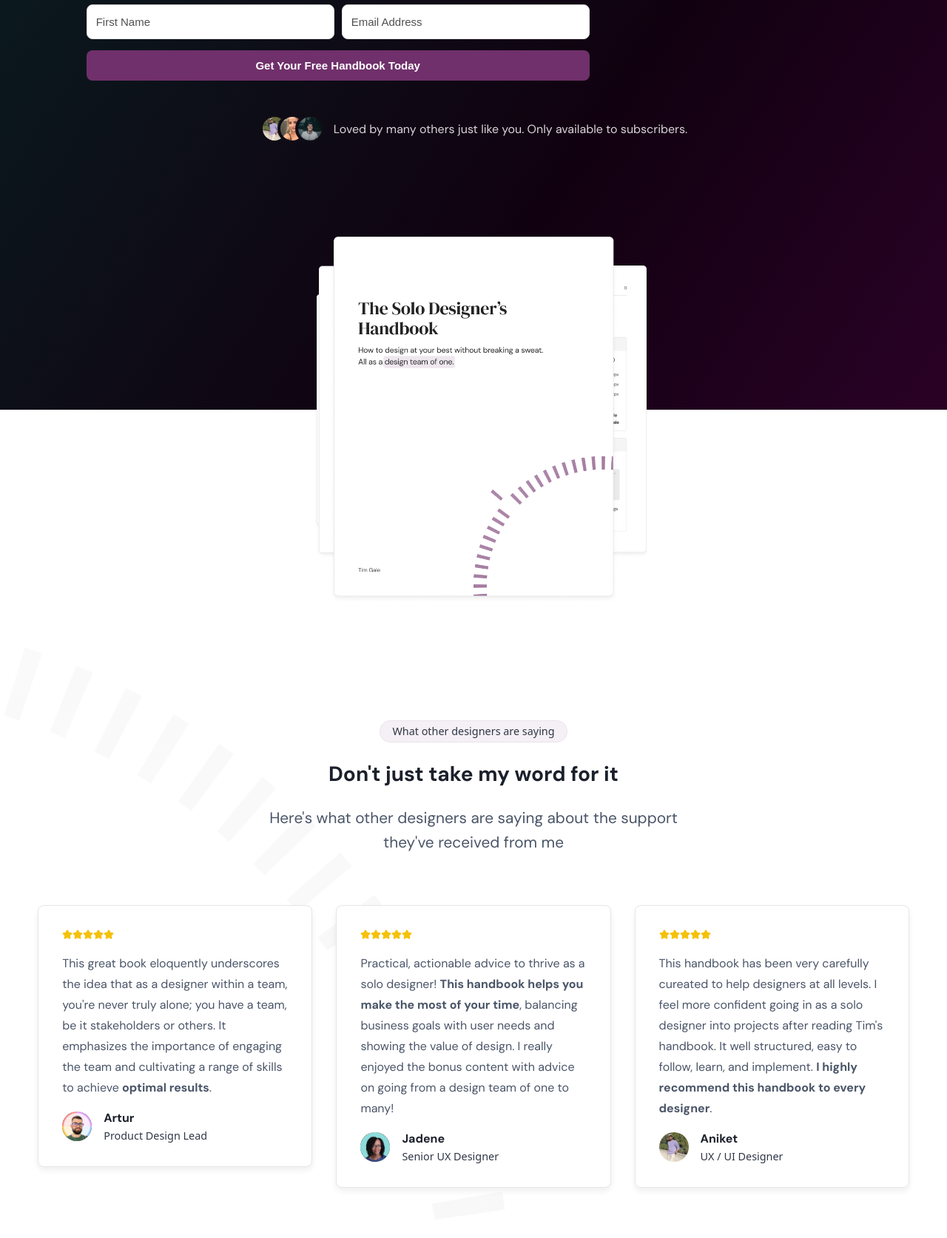
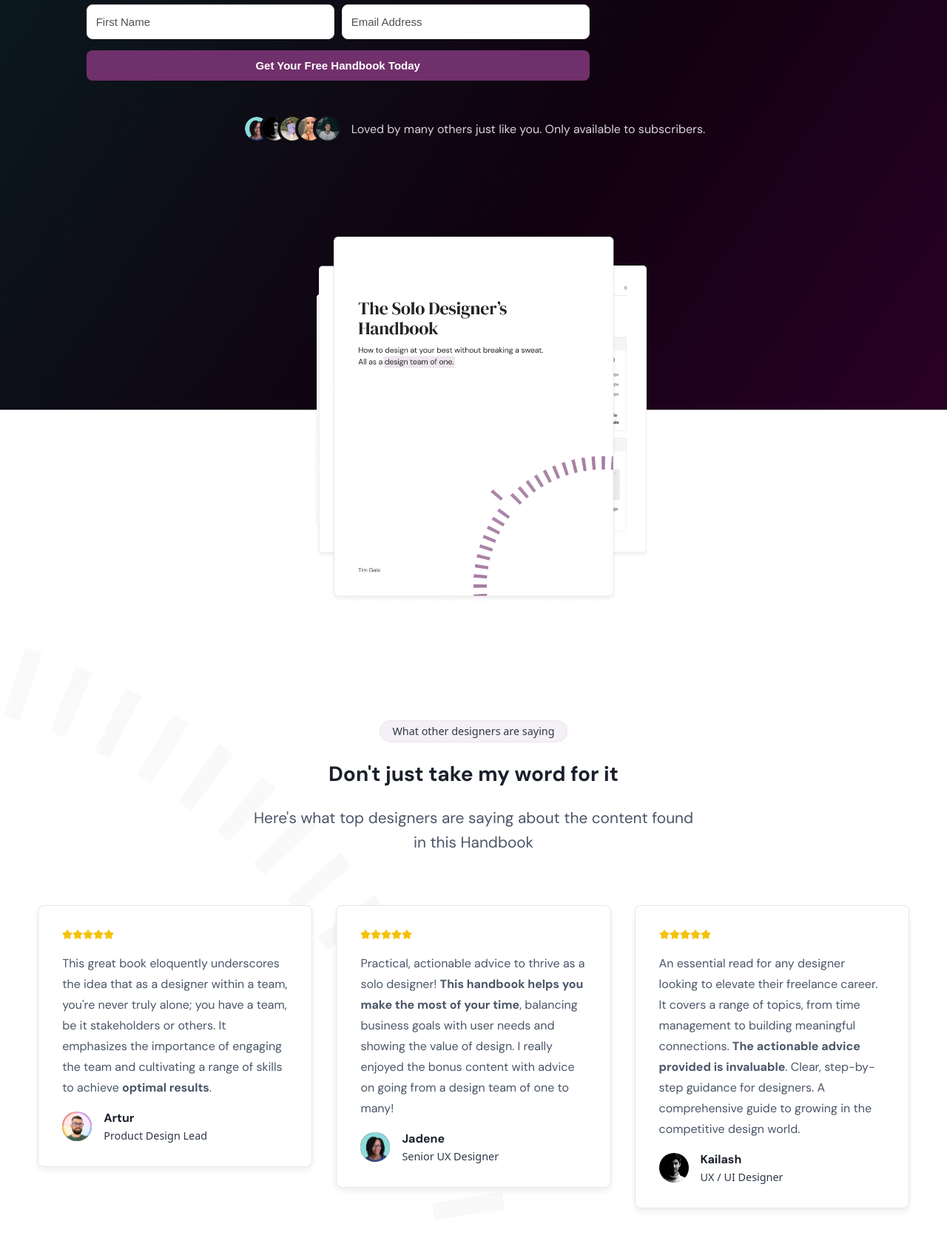
Before and after one commit to timgale/timgale.github.io, a Jekyll site: the page built from solo-designer-handbook.html, in a window 1280 px wide, cut to the strip 726-2531 px from the top of the page. Shown: the top 1674 px of the strip at 74% size. Built offline with Jekyll 4.4.1, drawn with Linux system fonts in a browser that asks for light colours; some of the changed text lies outside the part shown.

Commit message:
Update social proof

```diff
--- a/_sass/components/_container.scss
+++ b/_sass/components/_container.scss
@@ -1080,6 +1080,10 @@
 		align-items: center;
 		gap: 12px;
 
+		@media (max-width: 700px) {
+			flex-direction: column;
+		}
+
 		.photos {
 			display: inline-flex;
 			flex-direction: row-reverse;
@@ -1100,6 +1104,8 @@
 			.proof-photo-1 { background-image: url(../images/customer-nate.jpg); }
 			.proof-photo-2 { background-image: url(../images/customer-kate.jpg); }
 			.proof-photo-3 { background-image: url(../images/customer-aniket.jpg); }
+			.proof-photo-4 { background-image: url(../images/customer-kailash.jpg); }
+			.proof-photo-5 { background-image: url(../images/customer-jadene.jpg); }
 
 		}
 
@@ -1114,6 +1120,11 @@
 			font-family: "DM Sans", sans-serif;
 			color: #DBD3DB;
 			text-align: left;
+
+			@media (max-width: 700px) {
+				text-align: center;
+			}
+
 		}
 
 	}
@@ -1306,11 +1317,29 @@
 
 }
 
+.testimonials-single {
+
+	.testimonial {
+		width: 500px;
+	}
+
+	@media (max-width: 700px) {
+		padding-top: 300px;
+	}
+
+	.col-layout-content {
+		justify-content: center;
+		gap: 32px;
+		padding: 0;
+	}
+
+}
+
 .value {
 	// padding: 0;
 
 	.col-layout-content {
-		gap: 32px;
+		gap: 60px;
 		padding: 0;
 		flex-wrap: wrap;
 		flex-direction: row;
@@ -1339,12 +1368,12 @@
 		}
 
 		@media (min-width: 800px) {
-			width: 47.9%;
+			width: 46.6%;
 			padding: 0;
 		}
 
 		@media (min-width: 1280px) {
-			width: 31.5%;
+			width: 30%;
 			padding: 0;
 		}
 
@@ -1453,7 +1482,8 @@
 
 .testimonial-1 .photo { background-image: url(../images/customer-artur.jpg); }
 .testimonial-2 .photo { background-image: url(../images/customer-jadene.jpg); }
-.testimonial-3 .photo { background-image: url(../images/customer-aniket.jpg); }
+.testimonial-3 .photo { background-image: url(../images/customer-kailash.jpg); }
+.testimonial-4 .photo { background-image: url(../images/customer-aniket.jpg); }
 
 .teacher-container {
 	display: flex;
--- a/solo-designer-handbook.html
+++ b/solo-designer-handbook.html
@@ -22,6 +22,8 @@ title: The Solo Designer's Handbook • Tim Gale
                                     <div class="proof-photo proof-photo-1"></div>
                                     <div class="proof-photo proof-photo-2"></div>
                                     <div class="proof-photo proof-photo-3"></div>
+                                    <div class="proof-photo proof-photo-4"></div>
+                                    <div class="proof-photo proof-photo-5"></div>
                                 </div>
                                 <!-- <div class="rating"></div> -->
                                 <span class="proof-text">Loved by many others just like you. Only available to subscribers.</span>
@@ -51,7 +53,7 @@ title: The Solo Designer's Handbook • Tim Gale
                                 <span class="eyebrow">What other designers are saying</span>
                             </div>
                             <h3 class="heading--charlie">Don't just take my word for it</h2>
-                                <p class="description">Here's what other designers are saying about the support they've received from me</p>
+                                <p class="description">Here's what top designers are saying about the content found in this Handbook</p>
                         </div>
                         <div class="col-layout-content">
                             <div class="testimonial testimonial-1">
@@ -78,11 +80,11 @@ title: The Solo Designer's Handbook • Tim Gale
                             </div>
                             <div class="testimonial testimonial-3">
                                 <div class="rating"></div>
-                                <p>This handbook has been very carefully cureated to help designers at all levels. I feel more confident going in as a solo designer into projects after reading Tim's handbook. It well structured, easy to follow, learn, and implement. <strong>I highly recommend this handbook to every designer</strong>.</p>
+                                <p>An essential read for any designer looking to elevate their freelance career. It covers a range of topics, from time management to building meaningful connections. <strong>The actionable advice provided is invaluable</strong>. Clear, step-by-step guidance for designers. A comprehensive guide to growing in the competitive design world.</p>
                                 <div class="person">
                                     <div class="photo"></div>
                                     <div class="name">
-                                        <h3 class="heading--charlie">Aniket</h3>
+                                        <h3 class="heading--charlie">Kailash</h3>
                                         <span>UX / UI Designer</span>
                                     </div>
                                 </div>
@@ -197,6 +199,28 @@ title: The Solo Designer's Handbook • Tim Gale
                 </div>
                 <!-- /me -->
 
+                <!-- testimonials -->
+                <div class="col-layout testimonials testimonials-single section">
+                    <div class="col-layout-content content">
+                        <div class="col-layout-content">
+
+                            <div class="testimonial testimonial-4">
+                                <div class="rating"></div>
+                                <p>This handbook has been very carefully curated to help designers at all levels. I feel more confident going in as a solo designer into projects after reading Tim's handbook. It well structured, easy to follow, learn, and implement. <strong>I highly recommend this handbook to every designer</strong>.</p>
+                                <div class="person">
+                                    <div class="photo"></div>
+                                    <div class="name">
+                                        <h3 class="heading--charlie">Aniket</h3>
+                                        <span>UX Designer</span>
+                                    </div>
+                                </div>
+                            </div>
+
+                        </div>
+                    </div>
+                </div>
+                <!-- /testimonials -->
+
             </div>
 
             <div class="footer-cta">
```
